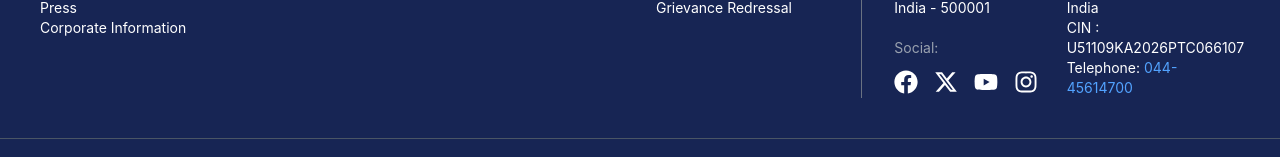
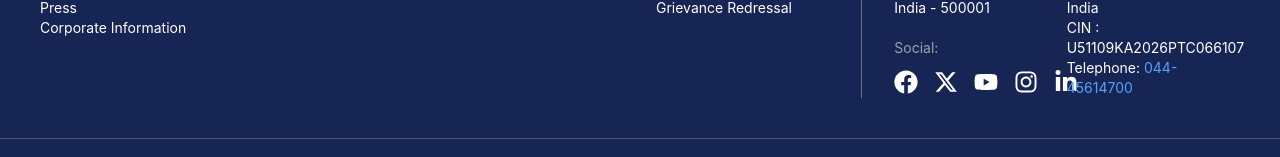
Before and after one commit to samirkumarrana0379-source/shopify-ecommerce, a React (Vite) app: page /men in a window 1280 px wide. Shown: the part 370-527 px from the top of the page. Built offline with nearby package versions, Linux system fonts and the light colour scheme; no server answers.

Commit message:
added social media links

```diff
--- a/src/Components/Pages/Footer.jsx
+++ b/src/Components/Pages/Footer.jsx
@@ -1,5 +1,5 @@
 import { NavLink } from "react-router-dom";
-import { FaFacebook, FaInstagram, FaYoutube, FaGift } from "react-icons/fa";
+import { FaFacebook, FaInstagram, FaYoutube, FaGift, FaLinkedinIn } from "react-icons/fa";
 import { FaXTwitter } from "react-icons/fa6";
 import { MdStorefront, MdCampaign, MdHelpCenter, MdPayment,} from "react-icons/md";
 
@@ -83,7 +83,7 @@ const Footer = () => {
           <div className="flex gap-4 text-2xl">
 
   <a
-    href="https://facebook.com/"
+    href="https://facebook.com/profile.php?id=100009367984838"
     target="_blank"
     rel="noreferrer"
   >
@@ -91,7 +91,7 @@ const Footer = () => {
   </a>
 
   <a
-    href="https://twitter.com/"
+    href="https://twitter.com/SamirRana07"
     target="_blank"
     rel="noreferrer"
   >
@@ -99,7 +99,7 @@ const Footer = () => {
   </a>
 
   <a
-    href="https://youtube.com/"
+    href="https://youtube.com/@samirkumarrana4692"
     target="_blank"
     rel="noreferrer"
   >
@@ -107,12 +107,18 @@ const Footer = () => {
   </a>
 
   <a
-    href="https://instagram.com/"
+    href="https://instagram.com/samir_8989_/?hl=en"
     target="_blank"
     rel="noreferrer"
   >
     <FaInstagram className="cursor-pointer hover:text-pink-400 duration-300" />
   </a>
+
+  <a href="https://linkedin.com/in/samir-kumar-rana-a27172226?utm_source=share_via&utm_content=profile&utm_medium=member_android"
+   target="_blank"
+    rel="noreferrer">
+      <FaLinkedinIn className="cursor-pointer hover:text-green-500 duration-300"/>
+    </a>
 
 </div>
         </div>
```
